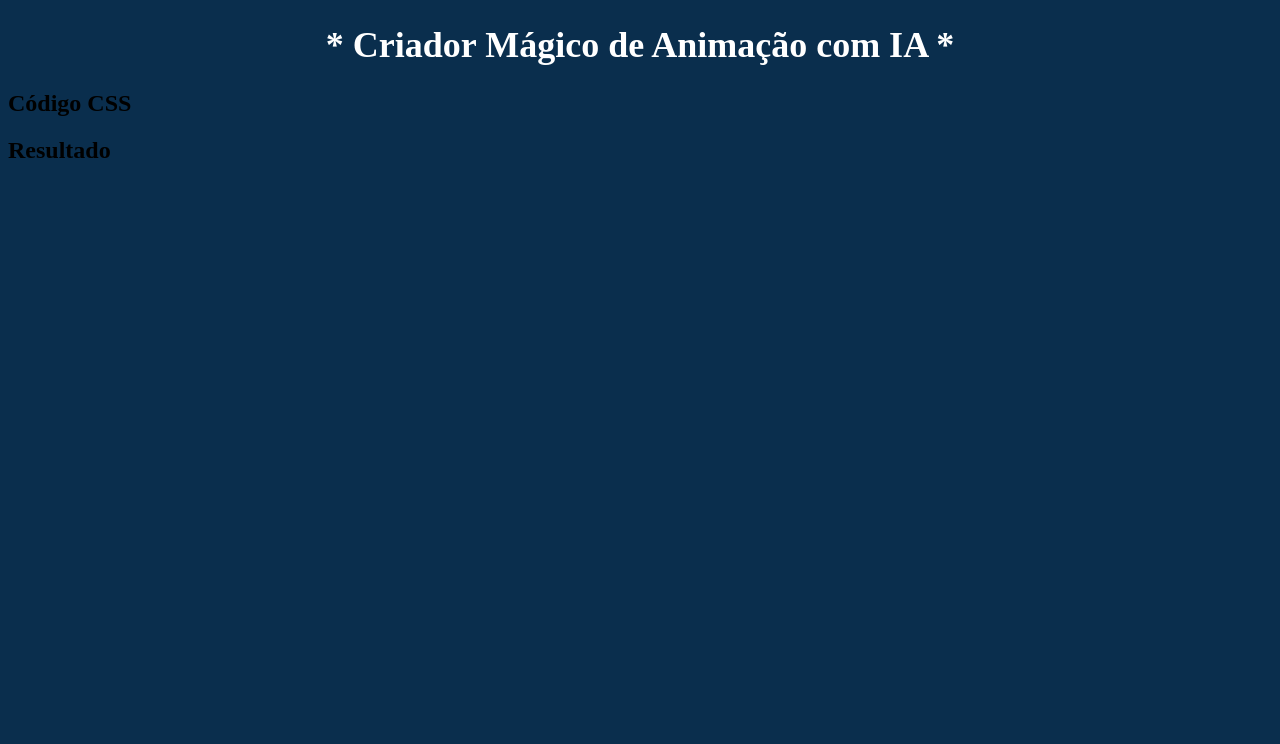
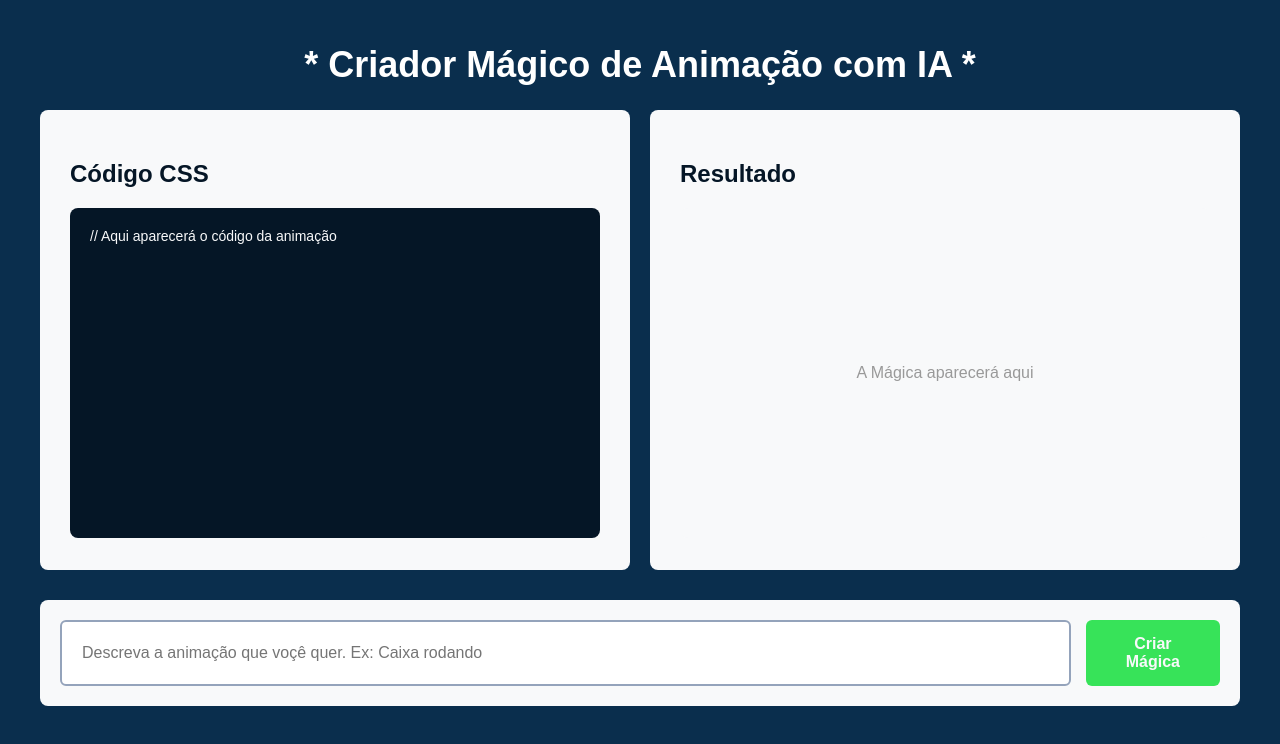
Before and after one commit to Cesarleitor/IA, a plain HTML site: page index.html in a window 1280 px wide. Drawn offline with Linux system fonts and the light colour scheme.

Commit message:
continuação 02/07/25

```diff
--- a/index.html
+++ b/index.html
@@ -10,14 +10,23 @@
     <h1>* Criador Mágico de Animação com IA *</h1>
 
     <main>
-        <section>
+        <section class="sessao-maior">
            <h2>Código CSS</h2>
+           <div class="area-codigo">// Aqui aparecerá o código da animação</div>
         </section>
 
-        <section>
+        <section class="sessao-maior">
            <h2>Resultado</h2>
+           <div class="area-resultado"> A Mágica aparecerá aqui</div>
         </section>
+
     </main>
 
+        <section class="sessao-menor">
+            <input class="input-animacao"  placeholder="Descreva a animação que voçê quer. Ex: Caixa rodando">
+            <button onclick="cliqueiNobotao()" class="botao-magico">Criar Mágica</button>
+        </section>
+
 </body>
+<script src="script.js"></script>
 </html>
--- /dev/null
+++ b/script.js
@@ -0,0 +1,8 @@
+function cliqueiNoBotao() {
+let textoInput = document.querySelector(".input-animacao").value
+let button = document.querySelector(".botao-magico")
+button.disabled = true;
+
+
+
+}
--- a/styles.css
+++ b/styles.css
@@ -1,5 +1,12 @@
+
+
 body {
     background: #0a2e4d;
+    font-family: Arial, Helvetica, sans-serif;
+    height: 100%;
+    padding: 20px;
+    max-width: 1200px;
+    margin: 0 auto;
 }
 
 h1 {
@@ -7,3 +14,83 @@ h1 {
     font-size: 36px;
     color: white;
 }
+
+h2 {
+    color: #051626;
+    margin-bottom: 20px;
+    font-size: 24px;
+}
+
+main {
+    display: flex;
+    gap: 20px;
+    margin-bottom: 30px;
+
+}
+
+.sessao-maior {
+    background: #f8f9fa;
+    width: 100%;
+    border-radius: 8px;
+    padding: 30px;
+    height: 400px;
+}
+
+.area-codigo {
+    background: #051626;
+    height: calc(100% - 70px);
+    border-radius: 8px;
+    padding: 20px;
+    color: #f8f9fa;
+    box-sizing: border-box;
+    font-size: 14px;
+}
+
+.area-resultado {
+    background: #f8f9fa;
+    border-radius: 8px;
+    height: calc(100% - 70px);
+    display: flex;
+    align-items: center;
+    justify-content: center;
+    color: #999;
+}
+
+.sessao-menor {
+    background: #f8f9fa;
+    border-radius:  8px;
+    padding: 20px;
+    display: flex;
+    gap: 15px;
+}
+input {
+    width: 1900px;
+    padding: 15px 20px;
+    font-size: 16px;
+    color: #051626;
+    border-radius: 6px;
+    border: 2px solid #94a3bb;
+}
+
+button {
+    background: #37e359;
+    border: none;
+    padding: 15px 40px;
+    border-radius: 6px;
+    font-weight: bold;
+    font-size: 16px;
+    color: #f8f9fa;
+    cursor: pointer;
+    transition: 0.5s;
+}
+
+button:hover {
+    background-color: #1a8d33;
+    transform: scale(1.1);
+    box-shadow: 0 8px 16px;
+
+
+}
+button:active {
+    transform: scale(0.9);
+}
```
